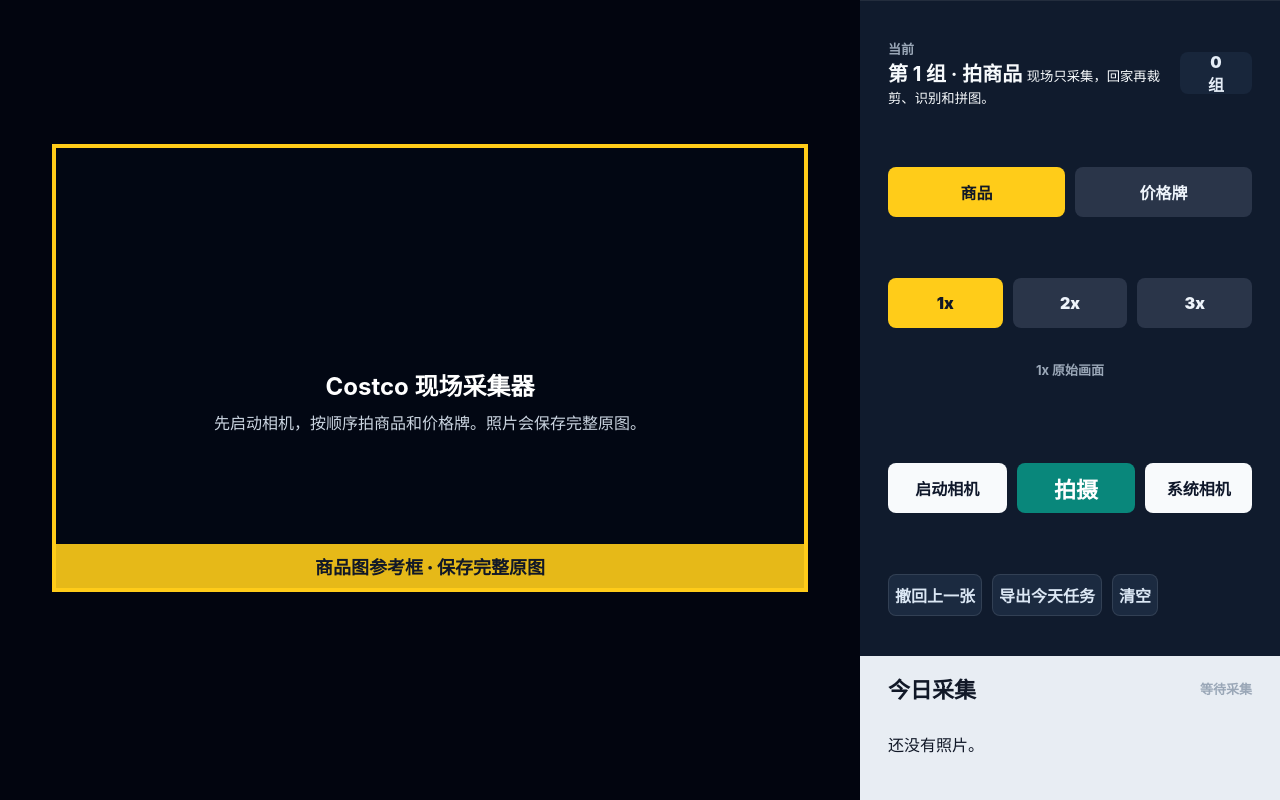
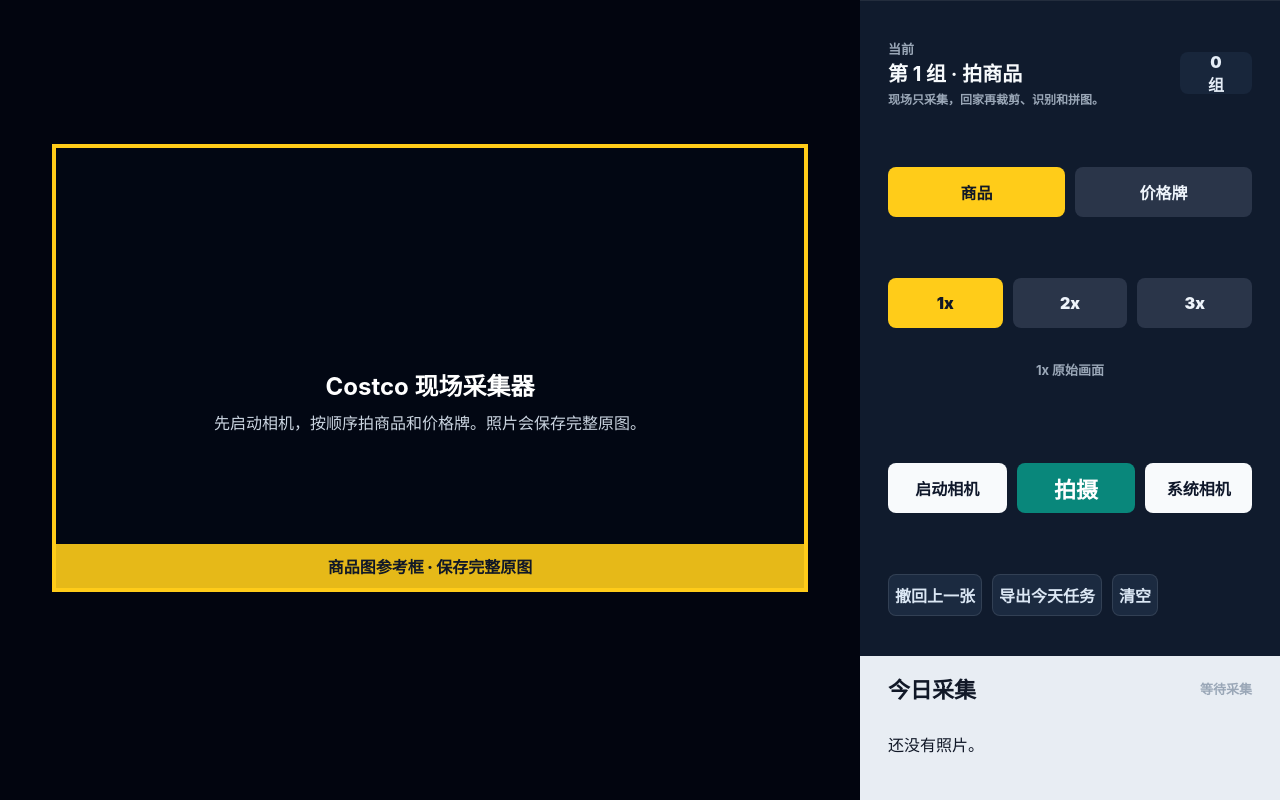
Before and after one commit to yangzongyuan672-maker/costco-field-capture, a website: page index.html in a window 1280 px wide. Drawn offline with Linux system fonts and the light colour scheme.

Commit message:
Update full-original capture styles

```diff
--- a/styles.css
+++ b/styles.css
@@ -81,12 +81,14 @@
 .frame span {
   width: 100%;
   min-height: 44px;
+  padding: 0 8px;
   display: grid;
   place-items: center;
   background: rgb(255 204 25 / 0.9);
   color: #111827;
   font-weight: 900;
-  font-size: 18px;
+  font-size: 16px;
+  text-align: center;
 }
 
 .price-frame {
@@ -137,6 +139,14 @@
 
 #stepTitle {
   font-size: 20px;
+}
+
+.status-row small {
+  display: block;
+  color: #9aa7b7;
+  font-size: 12px;
+  font-weight: 700;
+  margin-top: 3px;
 }
 
 .count-pill {
```
